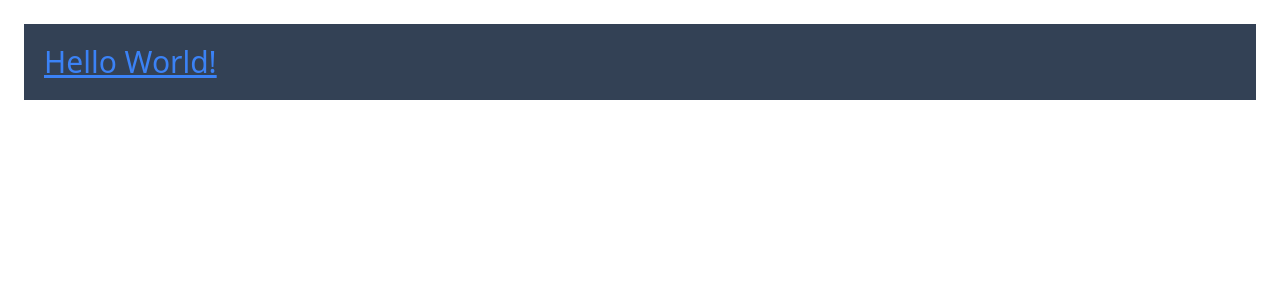
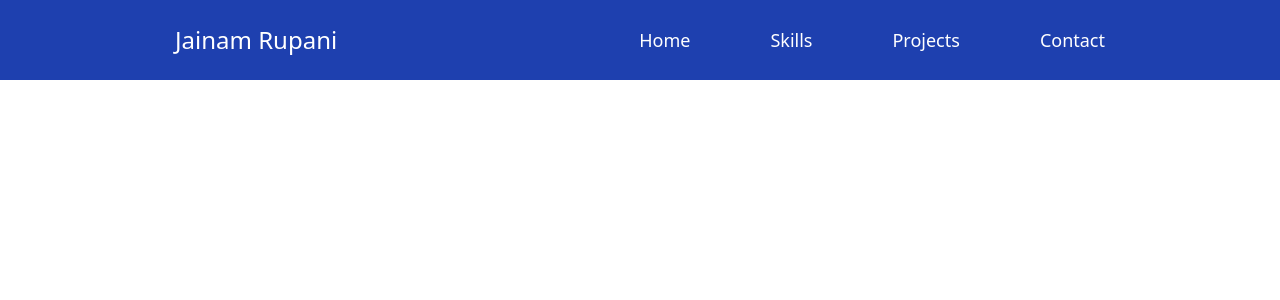
Before and after one commit to jainam-04/Portfolio, a React (Vite) app: page / in a window 1280 px wide. Shown: the top 300 px of the page. Built offline with nearby package versions, Linux system fonts and the light colour scheme.

Commit message:
NavBar is Done

```diff
--- a/src/App.jsx
+++ b/src/App.jsx
@@ -1,9 +1,10 @@
 import React from 'react'
+import NavBar from './components/NavBar'
 
 function App() {
   return (
     <div>
-      <h1 className='text-3xl underline text-blue-500 bg-slate-700 p-5 m-6'>Hello World!</h1>
+      <NavBar />
     </div>
   )
 }
--- /dev/null
+++ b/src/components/NavBar.jsx
@@ -0,0 +1,31 @@
+import React from 'react'
+
+function NavBar() {
+      return (
+            <div>
+                  <div className="flex justify-around items-center bg-blue-800 p-6">
+                        <div>
+                              <h1 className='text-2xl text-white'>Jainam Rupani</h1>
+                        </div>
+                        <div>
+                              <ul className='flex gap-20 items-center text-lg text-white'>
+                                    <li>
+                                          <a href="/">Home</a>
+                                    </li>
+                                    <li>
+                                          <a href="/skills">Skills</a>
+                                    </li>
+                                    <li>
+                                          <a href="/projects">Projects</a>
+                                    </li>
+                                    <li>
+                                          <a href="/contact">Contact</a>
+                                    </li>
+                              </ul>
+                        </div>
+                  </div>
+            </div>
+      )
+}
+
+export default NavBar
```
